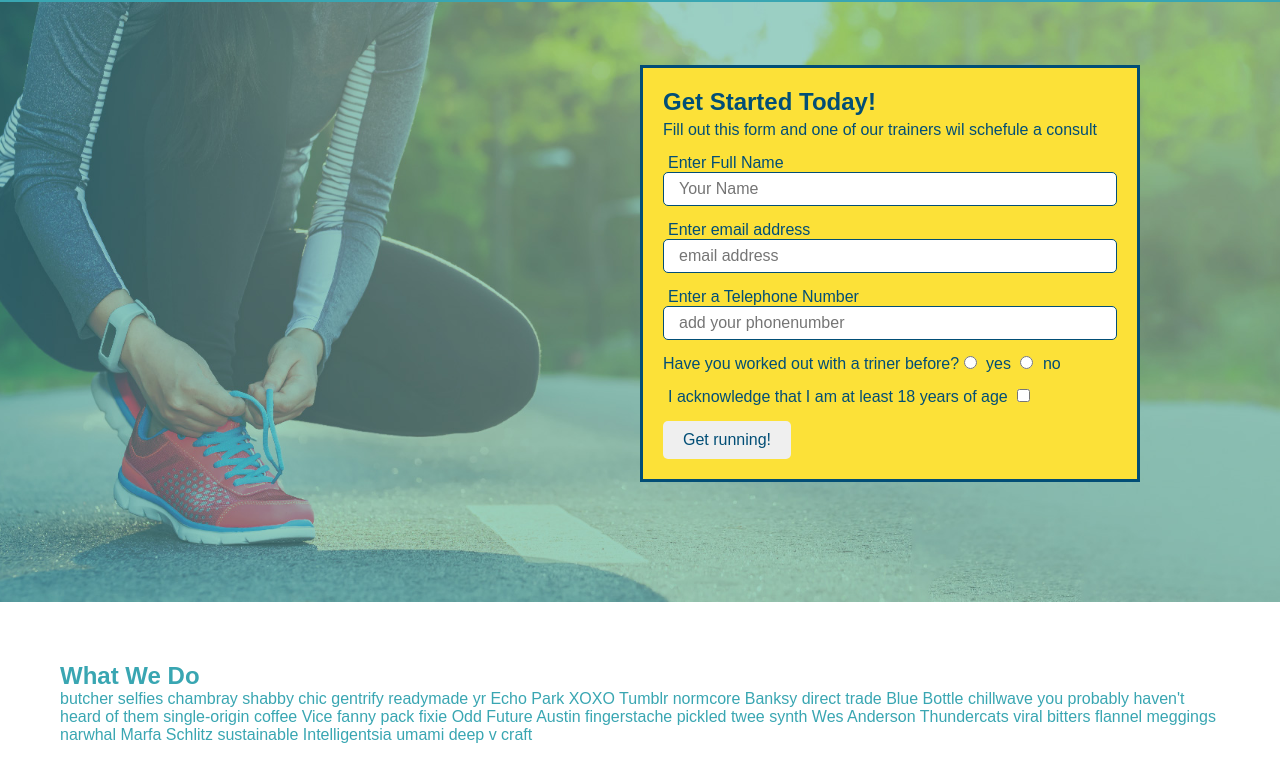
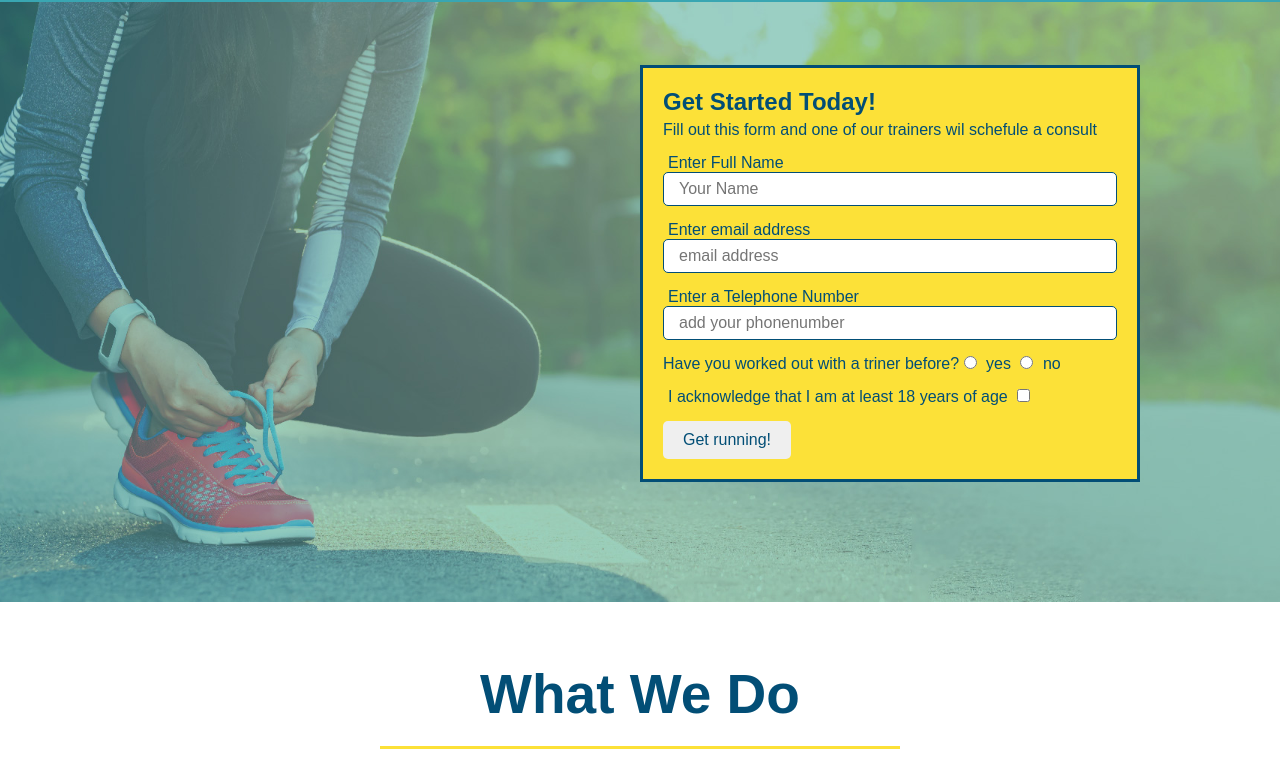
Before and after one commit to NgweTun895/RunBuddy, a plain HTML site: page index.html in a window 1280 px wide. Shown: the part 80-861 px from the top of the page. Drawn offline with Linux system fonts and the light colour scheme.

Commit message:
style what we do section

```diff
--- a/assets/css/style.css
+++ b/assets/css/style.css
@@ -138,6 +138,22 @@ section {
 .intro{
     text-align: center;
 }
+
+.intro h2 {
+    font-size: 55px;
+    color: #024E76;
+    margin-bottom: 35px;
+    padding: 0 100px 20px 100px;
+    border-bottom: 3px solid;
+    border-color: #FCE138;
+}
+
+.intro h2 {
+    /* add this alongside
+    your other declaration */
+    display: inline-block;
+}
+
 .intro p {
     line-height: 1.7;
     font-size: 20px;
@@ -145,6 +161,12 @@ section {
     width: 80%;
     color: #39A6B2;
 }
+
+.intro p {
+    /* add this alogside your other declaration */
+    margin: 0 auto;
+}
+
 .steps {
     text-align: center;
     background: #FCE138;
--- a/index.html
+++ b/index.html
@@ -66,14 +66,14 @@
                     </div>
                 </section>
             <!-- "what we do" section -->
-                <section id="what-we-do">
+                <section id="what-we-do" class="intro">
                     <h2 class="section=title primary-border">What We Do</h2>
                             <p>
                                 butcher selfies chambray shabby chic gentrify readymade yr Echo Park XOXO Tumblr normcore Banksy direct trade Blue Bottle chillwave you probably haven't heard of them single-origin coffee Vice fanny pack fixie Odd Future Austin fingerstache pickled twee synth Wes Anderson Thundercats viral bitters flannel meggings narwhal Marfa Schlitz sustainable Intelligentsia umami deep v craft
                             </p>
                 </section>
             <!-- "what you do" section -->
-                <section id="what-you-do">
+                <section id="what-you-do" class="steps">
                     <h2 class="section=title secondary-border">What You Do</h2>
                             <div>
                             <!-- insert this img element -->
```
